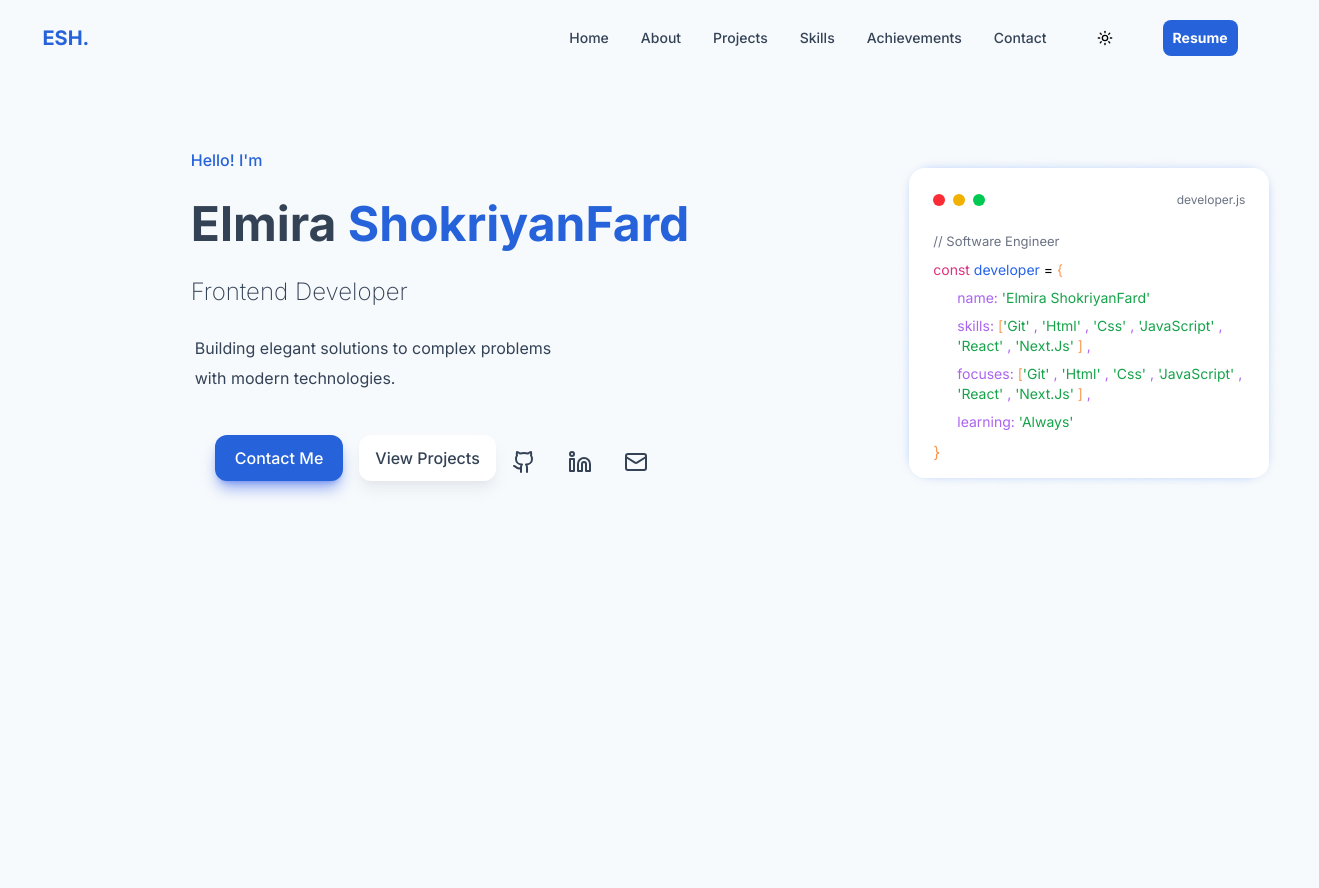
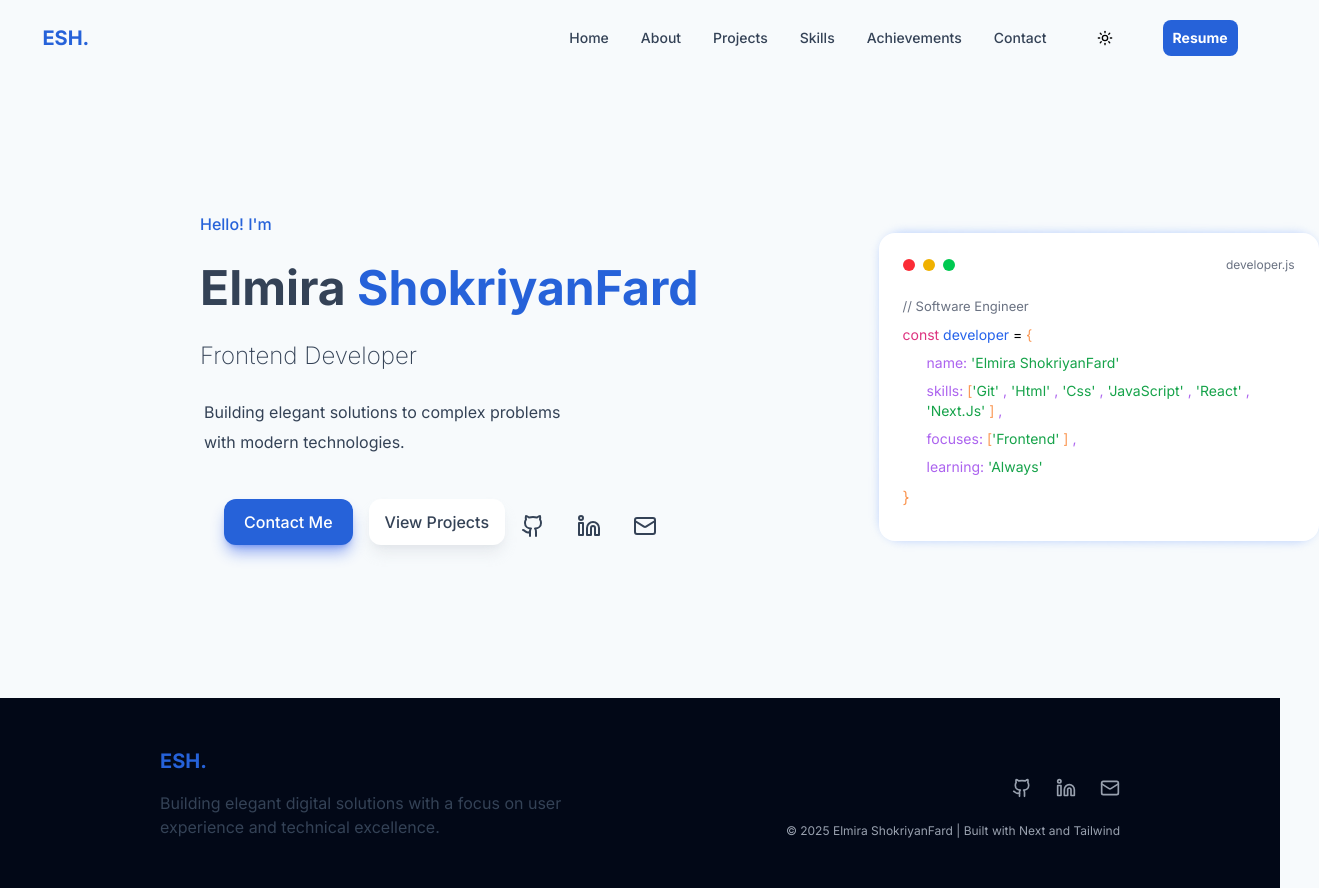
Before and after one commit to elmira1385/portfolio, a Next.js app: page / in a window 1280 px wide. Shown: the whole page, 1319 px wide, since content can reach past the window. Before the commit the page ends 800 px from the top, so only its background shows below. Built offline with nearby package versions, Linux system fonts and the light colour scheme.

Commit message:
done footer

```diff
--- /dev/null
+++ b/src/app/UI/Footer.tsx
@@ -0,0 +1,67 @@
+import React from "react";
+
+const Footer = () => {
+  return (
+    <div className="flex flex-col sm:flex-row sm:justify-between sm:items-center py-12  bg-[#020817] dark:bg-[#0B1523] sm:px-40">
+      <div className="flex flex-col justify-center items-center gap-4 sm:items-start ">
+        <p className="text-xl text-primary font-bold">ESH.</p>
+        <p className="text-[15px] sm:text-base font-normal text-gray flex flex-col gap-1.5 dark:text-gray-500 px-2 sm:px-0 sm:text-start text-center sm:w-120 ">
+          Building elegant digital solutions with a focus on user experience and
+          technical excellence.
+        </p>
+      </div>
+      <div className="flex flex-col justify-center items-center sm:items-end ">
+        <div className="flex gap-6 justify-center pb-6 pt-8 fill-white">
+          <svg className="stroke-gray-400"
+            xmlns="http://www.w3.org/2000/svg"
+            width="20"
+            height="20"
+            viewBox="0 0 24 24"
+            fill="none"
+            stroke="currentColor"
+            strokeWidth="2"
+            strokeLinecap="round"
+            strokeLinejoin="round"
+          >
+            <path d="M15 22v-4a4.8 4.8 0 0 0-1-3.5c3 0 6-2 6-5.5.08-1.25-.27-2.48-1-3.5.28-1.15.28-2.35 0-3.5 0 0-1 0-3 1.5-2.64-.5-5.36-.5-8 0C6 2 5 2 5 2c-.3 1.15-.3 2.35 0 3.5A5.403 5.403 0 0 0 4 9c0 3.5 3 5.5 6 5.5-.39.49-.68 1.05-.85 1.65-.17.6-.22 1.23-.15 1.85v4"></path>
+            <path d="M9 18c-4.51 2-5-2-7-2"></path>
+          </svg>
+          <svg className="stroke-gray-400"
+            xmlns="http://www.w3.org/2000/svg"
+            width="20"
+            height="20"
+            viewBox="0 0 24 24"
+            fill="none"
+            stroke="currentColor"
+            strokeWidth="2"
+            strokeLinecap="round"
+            strokeLinejoin="round"
+          >
+            <path d="M16 8a6 6 0 0 1 6 6v7h-4v-7a2 2 0 0 0-2-2 2 2 0 0 0-2 2v7h-4v-7a6 6 0 0 1 6-6z"></path>
+            <rect width="4" height="12" x="2" y="9"></rect>
+            <circle cx="4" cy="4" r="2"></circle>
+          </svg>
+          <svg className="stroke-gray-400"
+            xmlns="http://www.w3.org/2000/svg"
+            width="20"
+            height="20"
+            viewBox="0 0 24 24"
+            fill="none"
+            stroke="currentColor"
+            strokeWidth="2"
+            strokeLinecap="round"
+            strokeLinejoin="round"
+          >
+            <rect width="20" height="16" x="2" y="4" rx="2"></rect>
+            <path d="m22 7-8.97 5.7a1.94 1.94 0 0 1-2.06 0L2 7"></path>
+          </svg>
+        </div>
+        <div>
+            <p className="text-[12px] text-gray-400 px-2 sm:text-start sm:px-0 text-center">© 2025 Elmira ShokriyanFard | Built with Next and Tailwind</p>
+        </div>
+      </div>
+    </div>
+  );
+};
+
+export default Footer;
--- a/src/app/UI/Header.tsx
+++ b/src/app/UI/Header.tsx
@@ -8,7 +8,7 @@ const Header = () => {
   const { theme, setTheme } = useTheme();
   const [isOpenHeader, setIsOpenHeader] = useState(false);
   return (
-    <div className="bg-transparent dark:bg-transparent flex justify-between px-6 sm:gap-120 sm:justify-center py-5 items-center">
+    <div className="bg-[#F7FAFC]/90 dark:bg-[#020817]/90 sticky top-0 left-0 flex justify-between px-6 sm:gap-120 sm:justify-center py-5 items-center">
       <div>
         <p className="text-xl text-primary font-bold">ESH.</p>
       </div>
--- a/src/app/UI/Section1.tsx
+++ b/src/app/UI/Section1.tsx
@@ -4,7 +4,7 @@ import { motion } from "framer-motion";
 
 const Section1 = () => {
   return (
-    <div className="sm:flex sm:justify-center gap-4 sm:gap-100   sm:text-start sm:items-center  py-18 text-center ">
+    <div className="flex-col sm:flex sm:flex-row sm:pl-50 sm:py-34  gap-4 sm:gap-100  sm:text-start sm:items-center  py-18 text-center ">
       <div className="flex flex-col gap-7">
         <motion.p
           initial={{
@@ -145,9 +145,20 @@ const Section1 = () => {
           </div>
         </motion.div>
       </div>
-      <div className="relative pt-86 flex">
-        <div className="back bg-[#c2d6fc] dark:bg-[#081938]  rounded-3xl w-90 h-77.5 absolute top-[50%] left-[50%] z-20 -translate-1/2"></div>
-        <div className="bg-white hover:shadow-2xl/60 flex flex-col gap-6 hover:scale-102 p-6 dark:border-2 border-gray-800 shadow-[#c2d6fc] dark:shadow-[#12316a]  dark:bg-[#0D111F] w-90 h-77.5 absolute top-[50%] left-[50%] rounded-2xl z-30 -translate-1/2">
+      <motion.div initial={{
+            opacity: 0,
+            y: 30,
+          }}
+          animate={{
+            opacity: 1,
+            y: 0,
+          }}
+          transition={{
+            duration: 0.4,
+            delay: 0.4,
+          }} className="relative pt-86 flex">
+        <div className="back bg-[#c2d6fc] sm:w-110 dark:bg-[#081938]  rounded-3xl w-90 h-77.5 absolute top-[50%] left-[50%] z-20 -translate-1/2"></div>
+        <div className="bg-white hover:shadow-2xl/60 sm:w-110 flex flex-col gap-6 hover:scale-102 p-6 dark:border-2 border-gray-800 shadow-[#c2d6fc] dark:shadow-[#12316a]  dark:bg-[#0D111F] w-90 h-77 absolute top-[50%] left-[50%] rounded-2xl z-30 -translate-1/2">
           <div className="flex justify-between items-center ">
             <div className="flex space-x-2">
               <div className="w-3 h-3 rounded-full bg-red-500"></div>
@@ -161,12 +172,12 @@ const Section1 = () => {
             <p className="text-[#DD337F] text-sm">const <span className="text-[#2563EB]"> developer </span> <span className="text-black dark:text-gray-500">=</span> <span className="text-[#FA9753]">{"{"}</span></p>
             <p className="text-[#AC63EF] text-sm pl-6">name: <span className="text-[#16A34A]">{" 'Elmira ShokriyanFard'"}</span></p>
             <p className="text-[#AC63EF] text-sm sm:pl-6">skills: <span className="text-[#FA9753]">[</span><span className="text-[#16A34A]">'Git'</span> , <span className="text-[#16A34A]">'Html'</span>  ,  <span className="text-[#16A34A]">'Css'</span> ,  <span className="text-[#16A34A]">'JavaScript'</span> , <span className="text-[#16A34A]">'React'</span>  ,  <span className="text-[#16A34A]">'Next.Js'</span> <span className="text-[#FA9753]">]</span> , </p>
-            <p className="text-[#AC63EF] text-sm pl-5 sm:pl-6">focuses: <span className="text-[#FA9753]">[</span><span className="text-[#16A34A]">'Git'</span> , <span className="text-[#16A34A]">'Html'</span>  ,  <span className="text-[#16A34A]">'Css'</span> ,  <span className="text-[#16A34A]">'JavaScript'</span> , <span className="text-[#16A34A]">'React'</span>  ,  <span className="text-[#16A34A]">'Next.Js'</span> <span className="text-[#FA9753]">]</span> , </p>
+            <p className="text-[#AC63EF] text-sm pl-5 sm:pl-6">focuses: <span className="text-[#FA9753]">[</span><span className="text-[#16A34A]">'Frontend'</span> <span className="text-[#FA9753]">]</span> , </p>
             <p className="text-[#AC63EF] text-sm pl-6">learning: <span className="text-[#16A34A]">{" 'Always'"}</span></p>
             <p className="text-[#FA9753]">{"}"}</p>
           </div>
         </div>
-      </div>
+      </motion.div>
     </div>
   );
 };
--- a/src/app/layout.tsx
+++ b/src/app/layout.tsx
@@ -4,6 +4,7 @@ import "./globals.css";
 import Header from "./UI/Header";
 import ThemProvider from "./theme-provider";
 import ThemeProvider from "./theme-provider";
+import Footer from "./UI/Footer";
 
 const inter = Inter({
   variable: "--font-inter",
@@ -28,6 +29,7 @@ export default function RootLayout({
         <ThemeProvider>
           <Header />
           {children}
+          <Footer/>
         </ThemeProvider>
       </body>
     </html>
```
